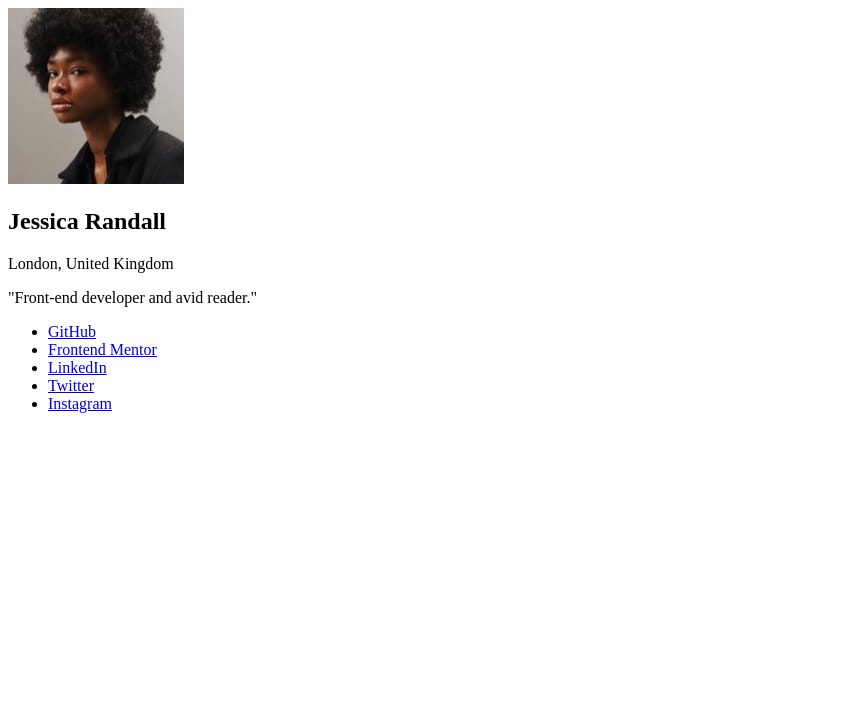
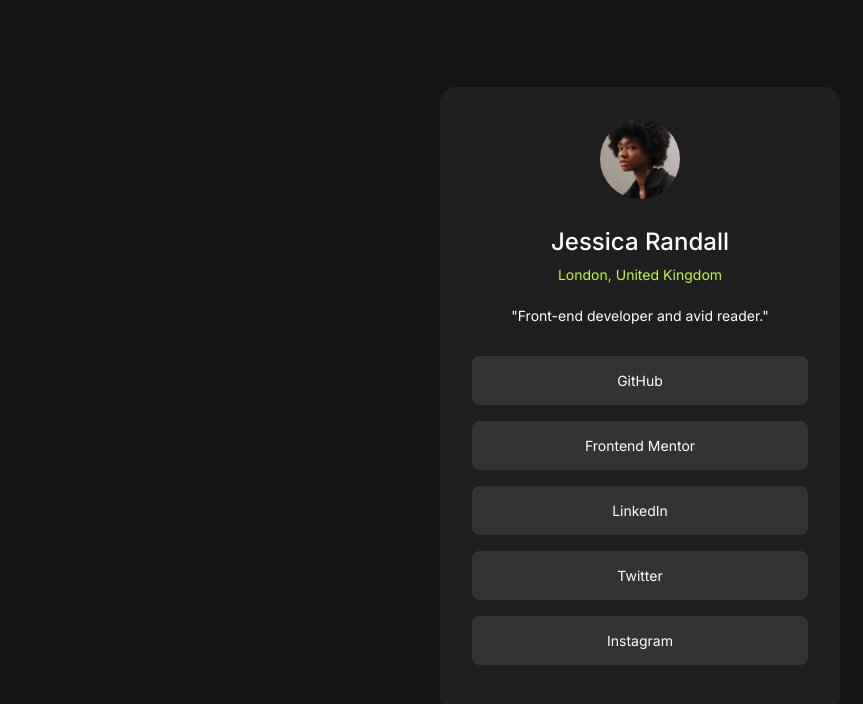
Before and after one commit to cadanieldev/social-links-profile, a plain HTML site: page index.html in a window 1280 px wide. Shown: the whole page, without its empty margins (0-863 px from the left). Drawn offline with Linux system fonts and the light colour scheme.

Commit message:
build finalizado

```diff
--- a/css/style.css
+++ b/css/style.css
@@ -0,0 +1,125 @@
+@import url("https://fonts.googleapis.com/css2?family=Inter:ital,opsz,wght@0,14..32,100..900;1,14..32,100..900&display=swap");
+
+:root {
+  /* Color */
+  --Green: hsl(75, 94%, 57%);
+  --White: hsl(0, 0%, 100%);
+  --Grey-700: hsl(0, 0%, 20%);
+  --Grey-800: hsl(0, 0%, 12%);
+  --Grey-900: hsl(0, 0%, 8%);
+
+  /* FONTS */
+  --inter: 'Inter', sans-serif;
+}
+
+* {
+  margin: 0;
+  padding: 0;
+  box-sizing: border-box;
+}
+
+ul {
+  list-style: none;
+}
+
+body {
+  display: flex;
+  justify-content: center;
+  align-items: center;
+  font-family: var(--inter);
+  background: var(--Grey-900);
+  min-height: 100vh;
+}
+
+.container {
+  max-width: 400px;
+  width: 90%;
+  background: var(--Grey-800);
+  border-radius: 1rem;
+  padding: 2rem;
+  margin: 2rem 0;
+  text-align: center;
+}
+
+/* HERO */
+
+.perfil img {
+  border-radius: 50%;
+  object-fit: cover;
+  width: 80;
+  height: 80px;
+}
+
+.hero h2 {
+  color: var(--White);
+  font-size: 1.5rem;
+  font-weight: 500;
+  margin: 1.5rem 0 .475rem 0;
+  font-family: var(--inter);
+}
+
+.hero span {
+  color: var(--Green);
+  font-weight: 400;
+  font-family: var(--inter);
+  font-size: .875rem;
+  margin: 0 0 1.5rem 0;
+  display: inline-block;
+}
+
+.hero p {
+  font-size: .875rem;
+  color: var(--White);
+  font-family: var(--inter);
+  font-weight: 400;
+  margin-bottom: 1rem;
+}
+
+/* FEATURES */
+
+.features {
+  margin: 2rem 0 1rem 0;
+}
+
+.links {
+  display: flex;
+  flex-direction: column;
+  gap: 1rem;
+}
+
+.links li a {
+  display: block;
+  text-decoration: none;
+  color: var(--White);
+  font-size: .875rem;
+  background: var(--Grey-700);
+  padding: 1rem .475rem;
+  border-radius: .475rem;
+}
+
+.links li a:hover {
+  background: var(--Green);
+  color: var(--Grey-900);
+}
+
+/* RESPONSIVO */
+
+@media (max-width: 450px) {
+  .container {
+    max-width: 21.875rem;
+  }
+  .links {
+    max-width: 100%;
+    margin: 0 auto;
+  }
+}
+
+@media (max-width: 380px) {
+  .container {
+    max-width: 20.875rem;
+  }
+  .links {
+    max-width: 100%;
+    margin: 0 auto;
+  }
+}
--- a/index.html
+++ b/index.html
@@ -1,5 +1,6 @@
 <!DOCTYPE html>
 <html lang="en">
+
 <head>
   <meta charset="UTF-8">
   <meta name="viewport" content="width=device-width, initial-scale=1.0"> <!-- displays site properly based on user's device -->
@@ -10,6 +11,7 @@
 
   <link rel="stylesheet" href="css/style.css">
 </head>
+
 <body>
   <div class="container">
     <section class="hero">
@@ -22,8 +24,9 @@
     </section>
 
     <div class="features">
-    <article class="links">
-      <ul>
+      <main>
+        <article class="content">
+          <ul class="links">
             <li><a href="#">GitHub</a></li>
             <li><a href="#">Frontend Mentor</a></li>
             <li><a href="#">LinkedIn</a></li>
@@ -31,6 +34,7 @@
             <li><a href="#">Instagram</a></li>
           </ul>
         </article>
+      </main>
     </div>
   </div>
 
@@ -42,4 +46,5 @@
     Coded by <a href="#">Your Name Here</a>.
   </div> -->
 </body>
+
 </html>
```
Lines whose indentation alone changed are shown as unchanged.
